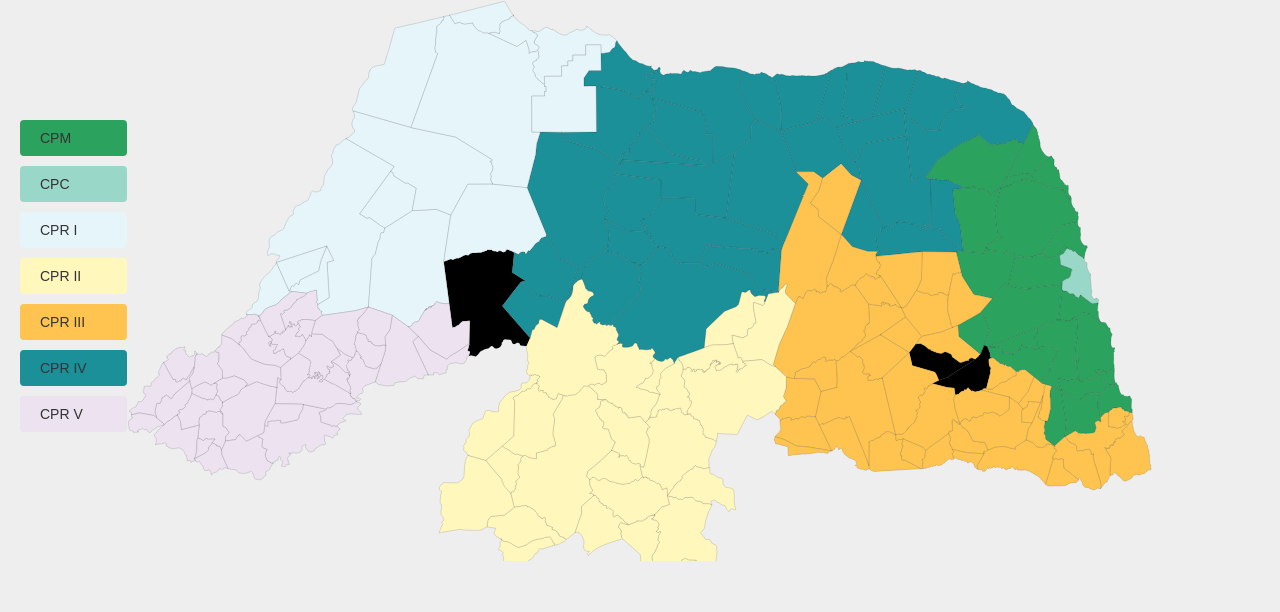
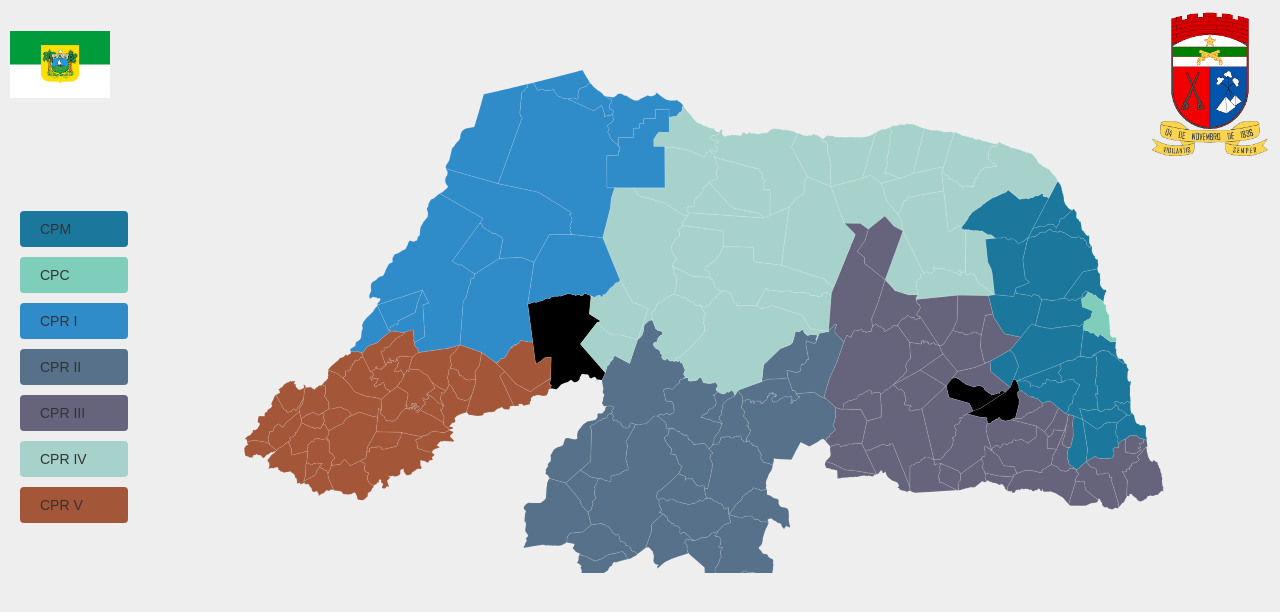
Before and after one commit to carlilton/mapa_pmrn, a Vue app: page / in a window 1280 px wide. Shown: the top 612 px of the page. Built offline with nearby package versions, Linux system fonts and the light colour scheme.

Commit message:
add logo

```diff
--- a/src/assets/main.css
+++ b/src/assets/main.css
@@ -17,18 +17,21 @@ html body {
 }
 
 .content {
-  width: 90%;
   display: flex;
   flex-direction: row;
   align-items: center;
-  justify-content: space-between;
+  justify-content: initial;
+}
+.mapa{
+  width: 100%;
 }
 #svg-map {
-  width: 100%;
+  width: 80%;
   height: vh;
   fill: #F8F6F4;
-  stroke: black;
+  stroke: white;
   stroke-width: 0.1;
+  margin-top: -100px;
 }
 
 .tooltip {
@@ -96,3 +99,14 @@ html body {
   font-size: 14px;
   color: #333;
 }
+
+.top{
+  display: flex;
+  flex-direction: row;
+  align-items: center;
+  justify-content: space-between;
+  padding: 10px;
+}
+.top img {
+  width: 120px;
+}
--- a/src/components/Mapa.vue
+++ b/src/components/Mapa.vue
@@ -1,8 +1,14 @@
 <template>
+     <div class="top">
+            <img style="width: 100px; margin-top: -40px;" src="rn.png" alt="Logo" />
+            <img src="logopmrn.png" alt="Logo" />
+        </div>
     <div class="content">
+
         <ul class="modern-list">
   <li v-for="comando in comandos" :style="{ 'background-color': comando.color }">{{ comando.sigla }}</li>
 </ul>
+<div class="mapa">
         <svg class="w-1/2" stroke-linecap="round" stroke-linejoin="round" viewBox="0 0 800 438" version="1.1" id="svg-map"
             xmlns="http://www.w3.org/2000/svg" xmlns:svg="http://www.w3.org/2000/svg">
             <defs id="defs50" />
@@ -842,7 +848,7 @@
                 :fill="getColor('city-2415008')" />
         </a>
     </svg>
-
+</div>
     <div id="tooltipContainer">
         <p>{{ city }}</p>
     </div>
--- a/src/data/comandos.json
+++ b/src/data/comandos.json
@@ -3,37 +3,37 @@
         {
             "id" : 1,
             "sigla" : "CPM",
-            "color" : "#2ca25f"
+            "color" : "#1B779B"
         },
         {
             "id" : 2,
             "sigla" : "CPC",
-            "color" : "#99d8c9"
+            "color" : "#7FCDBB"
         },
         {
             "id" : 3,
             "sigla" : "CPR I",
-            "color" : "#e5f5f9"
+            "color" : "#308BC9"
         },
         {
             "id" : 4,
             "sigla" : "CPR II",
-            "color" : "#fff7bc"
+            "color" : "#567189"
         },
         {
             "id" : 5,
             "sigla" : "CPR III",
-            "color" : "#fec44f"
+            "color" : "#65647C"
         },
         {
             "id" : 6,
             "sigla" : "CPR IV",
-            "color" : "#1c9099"
+            "color" : "#A7D2CB"
         },
         {
             "id" : 7,
             "sigla" : "CPR V",
-            "color" : "#ece2f0"
+            "color" : "#A35638"
         }
     ]
 }
```
Also changed, not shown: public/logopmrn.png (added), public/rn.png (added).
